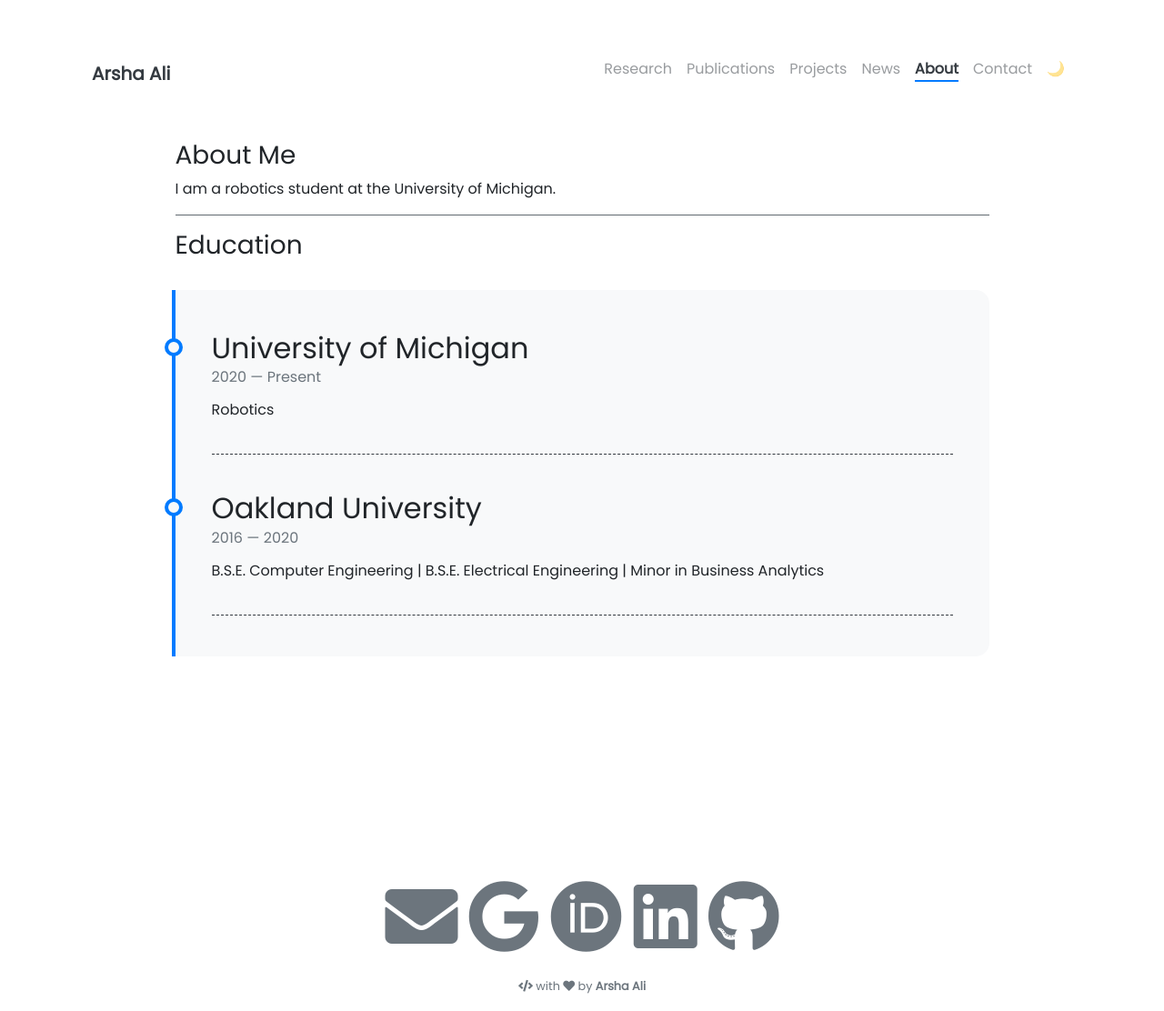
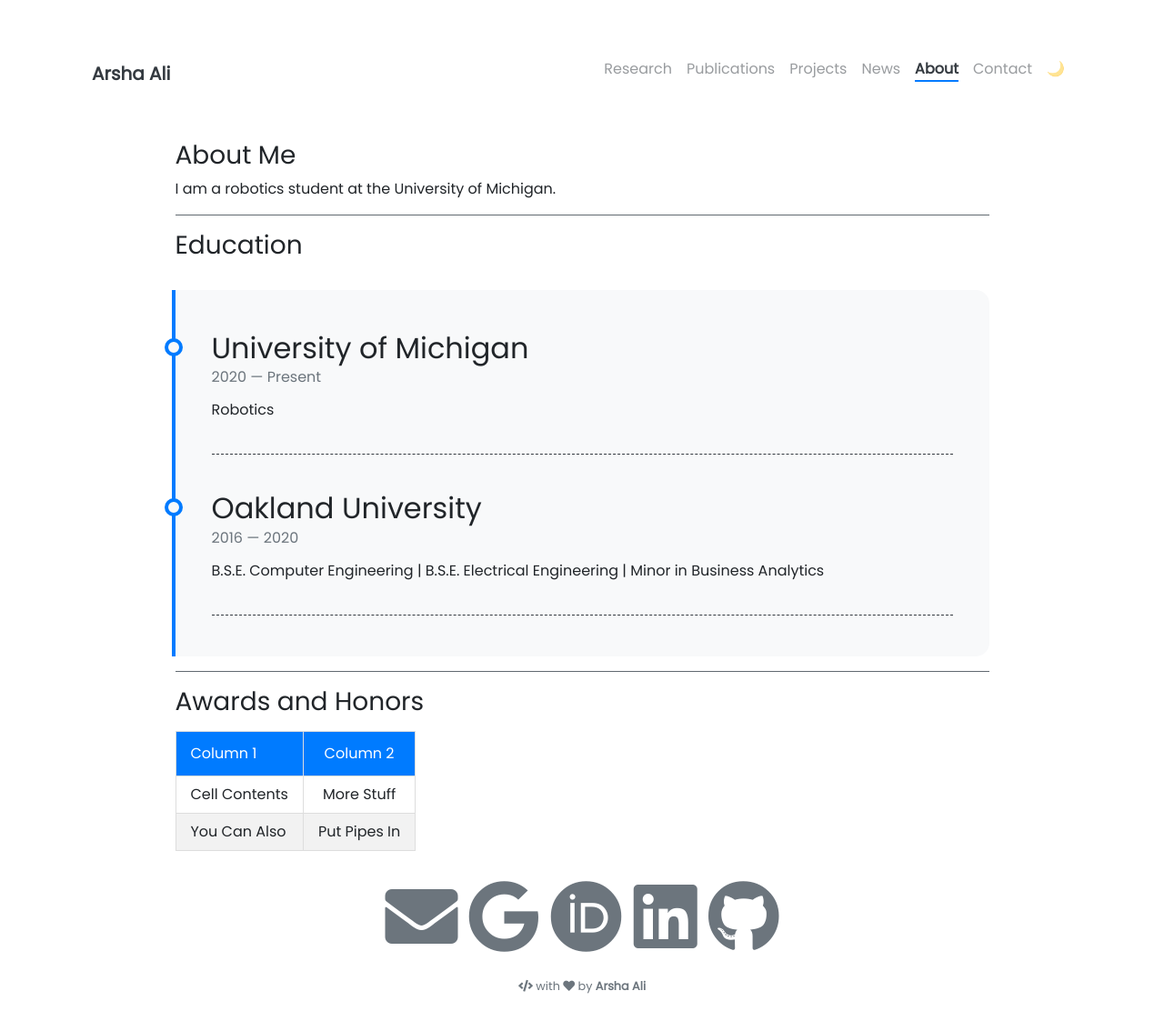
Before and after one commit to arshaali/arshaali.github.io, a Jekyll site: the page built from pages/about.md, in a window 1280 px wide and 1112 px high. Shown: the whole window at 91% size. Built offline with Jekyll 4.4.1, drawn with Linux system fonts in a browser that asks for light colours; nearby versions of some CDN libraries.

Commit message:
Update about.md

```diff
--- a/pages/about.md
+++ b/pages/about.md
@@ -28,3 +28,12 @@ https://i.pinimg.com/originals/08/e7/ec/08e7ec0f84233b37ac26e920bc60ec57.gif
 <div class="row">
 {% include about/timeline.html %}
 </div>
+
+---
+
+### Awards and Honors
+
+ Column 1       | Column 2
+ :------------- | :----------:
+  Cell Contents | More Stuff
+ You Can Also   | Put Pipes In
```
